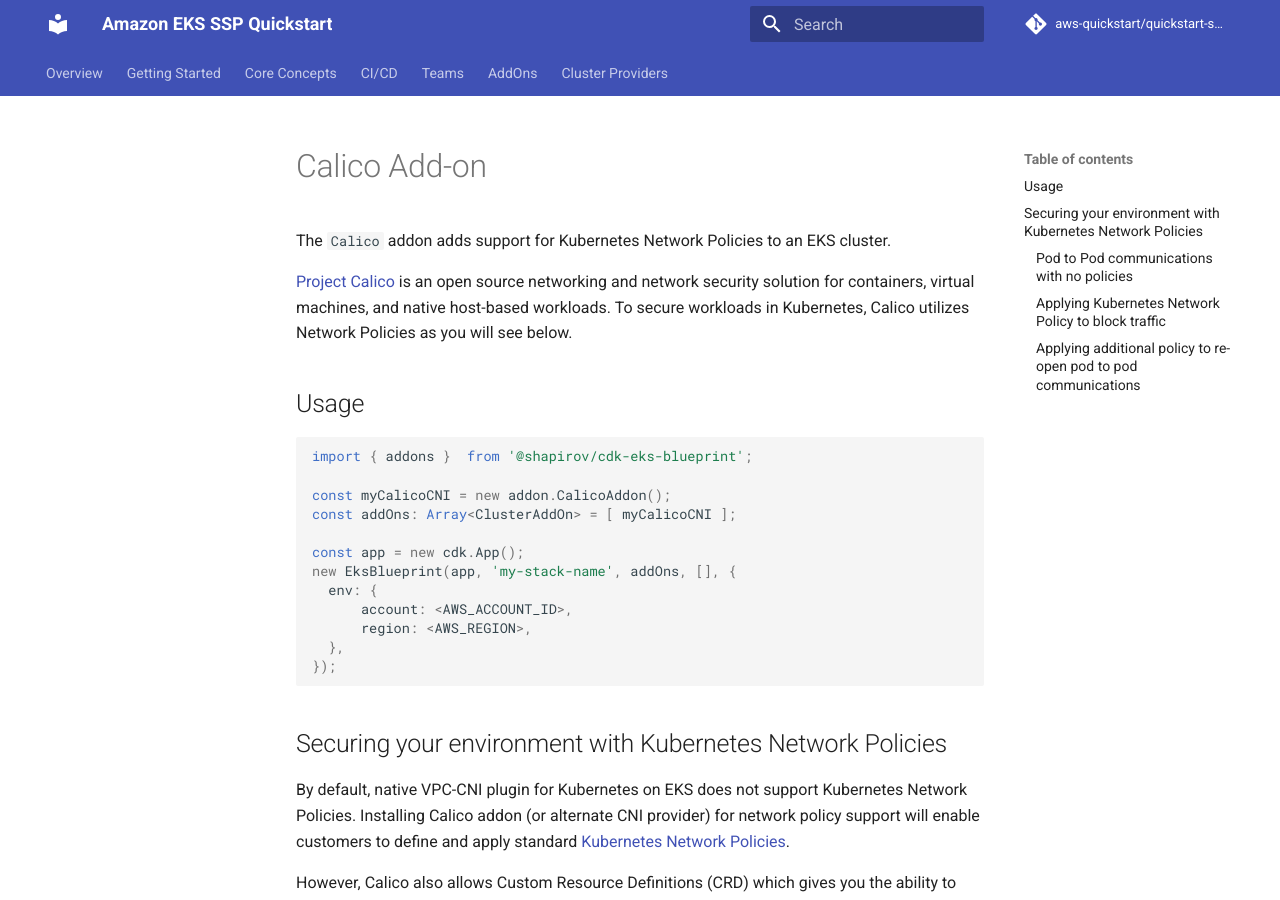
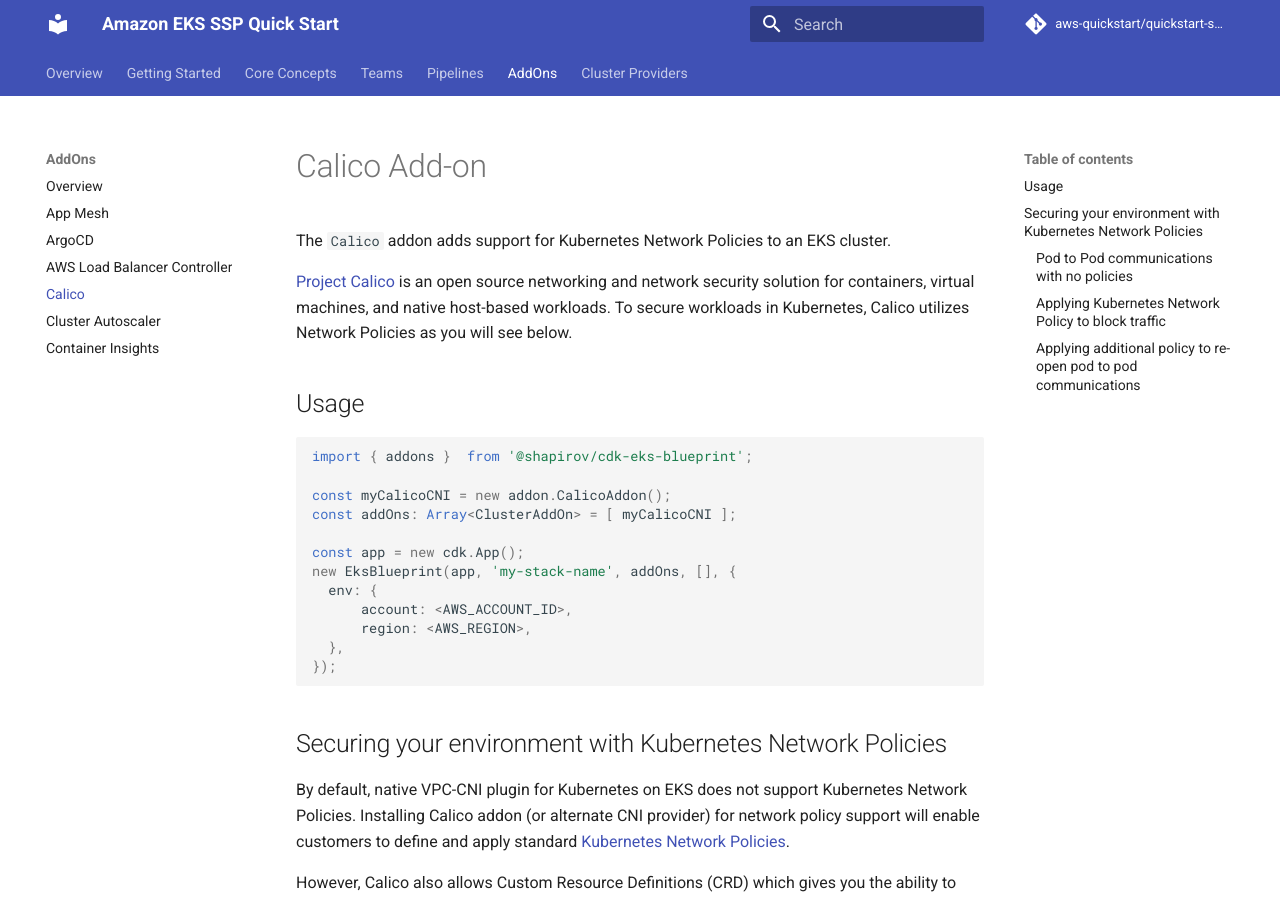
Before and after one commit to aws-quickstart/cdk-eks-blueprints, an MkDocs documentation site: the page built from docs/addons/calico.md, in a window 1280 px wide and 900 px high. Built offline with MkDocs 1.6.1 and Material for MkDocs 9.7.7, drawn with Linux system fonts in a browser that asks for light colours; comment, search, counter and statistics services are not loaded.

Commit message:
Updating docs nav

```diff
--- a/mkdocs.yml
+++ b/mkdocs.yml
@@ -1,4 +1,4 @@
-site_name: Amazon EKS SSP Quickstart
+site_name: Amazon EKS SSP Quick Start
 repo_name: "aws-quickstart/quickstart-ssp-amazon-eks"
 repo_url: "https://github.com/aws-quickstart/quickstart-ssp-amazon-eks"
 docs_dir: "docs"
@@ -10,13 +10,14 @@
   - Overview: 'index.md'
   - Getting Started: 'getting-started.md'
   - Core Concepts: 'core-concepts.md'
-  - CI/CD: 'ci-cd.md'
   - Teams: 'teams.md'
+  - Pipelines: 'pipelines.md'
   - AddOns:
     - Overview: 'addons/index.md'
     - App Mesh: 'addons/app-mesh.md'
     - ArgoCD: 'addons/argo-cd.md'
-    - Load Balancer Controller: 'addons/aws-load-balancer-controller.md'
+    - AWS Load Balancer Controller: 'addons/aws-load-balancer-controller.md'
+    - Calico: 'addons/calico.md'
     - Cluster Autoscaler: 'addons/cluster-autoscaler.md'
     - Container Insights: 'addons/container-insights.md'
   - Cluster Providers:
```
Also changed, not shown: docs/cluster-management.md (deleted, +0 -1 lines).
